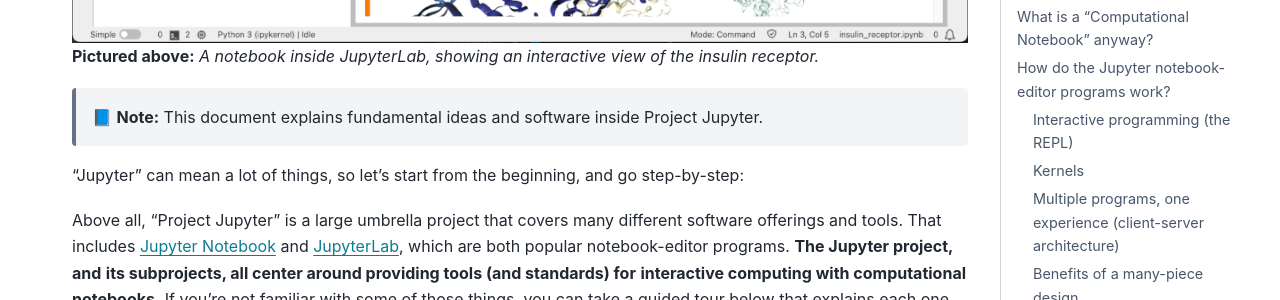
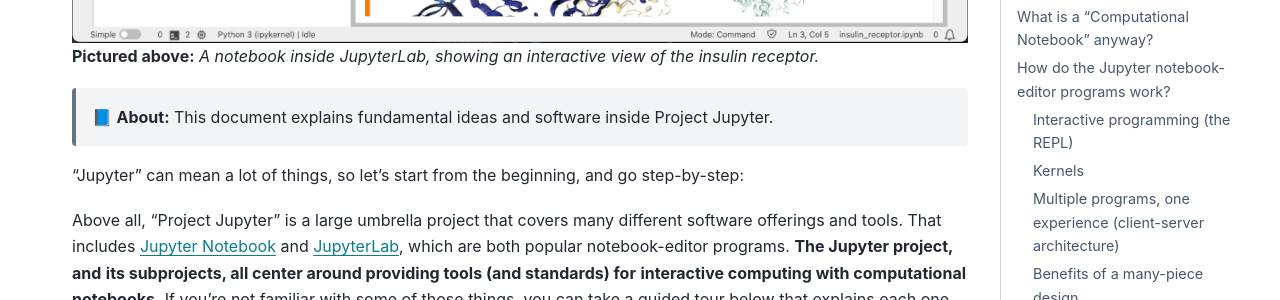
Before and after one commit to jupyter/jupyter, a Sphinx documentation site: the page built from docs/source/what_is_jupyter.md, in a window 1280 px wide and 900 px high, scrolled down 362 px. Shown: the part 153-453 px from the top of the window. Built offline with Sphinx 7.4.7 and the PyData theme 0.15.4, drawn with Linux system fonts in a browser that asks for light colours; pages that are not in the unit, such as notebooks, are missing from menus.

Commit message:
Revise box.

```diff
--- a/docs/source/what_is_jupyter.md
+++ b/docs/source/what_is_jupyter.md
@@ -4,7 +4,7 @@
 **Pictured above:** *A notebook inside JupyterLab, showing an interactive*
 *view of the insulin receptor.*
 
-> 📘 **Note:** This document explains fundamental ideas and software inside Project Jupyter.
+> 📘 **About:** This document explains fundamental ideas and software inside Project Jupyter.
 
 "Jupyter" can mean a lot of things, so let's start from the beginning, and
 go step-by-step:
```
